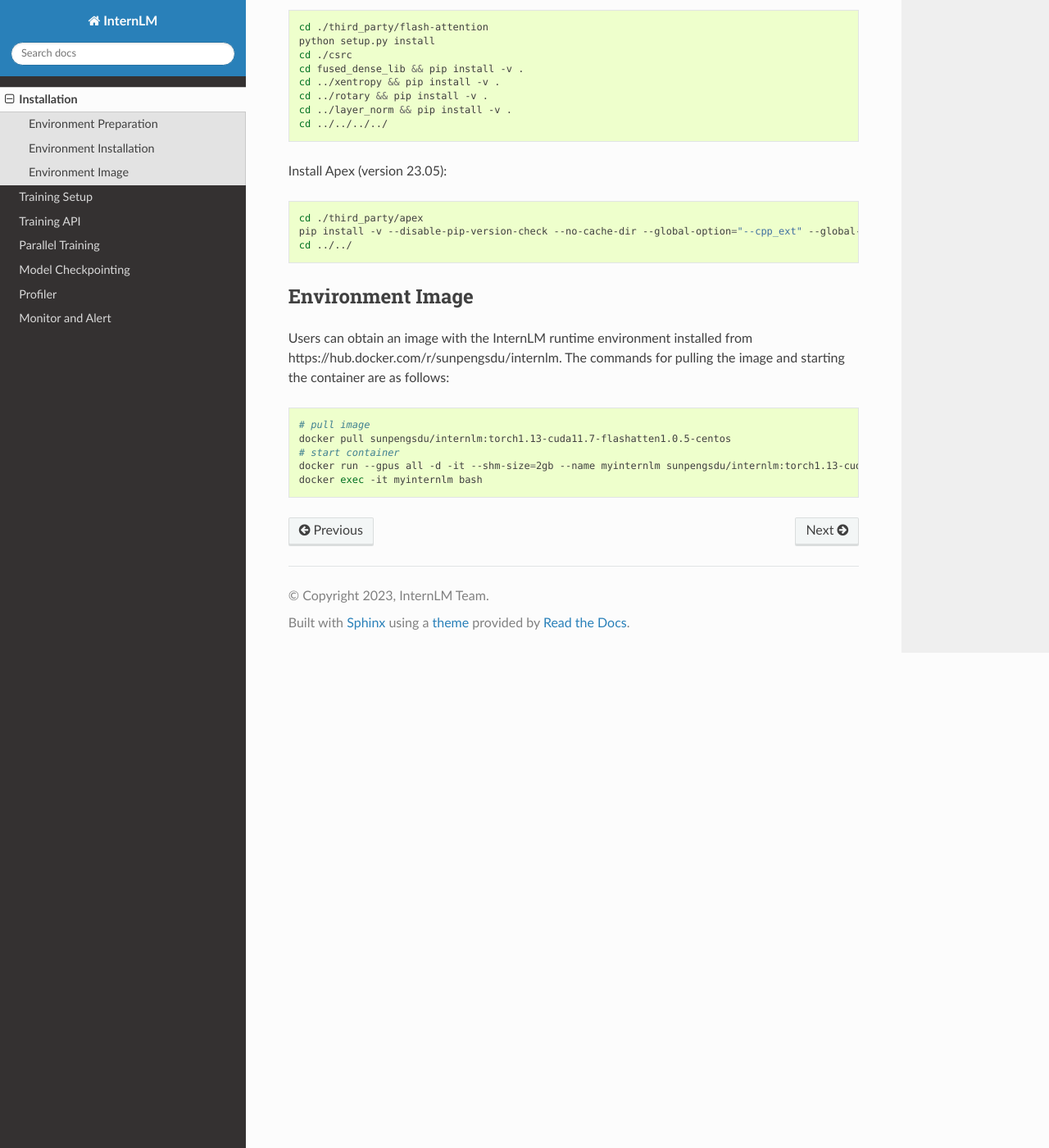
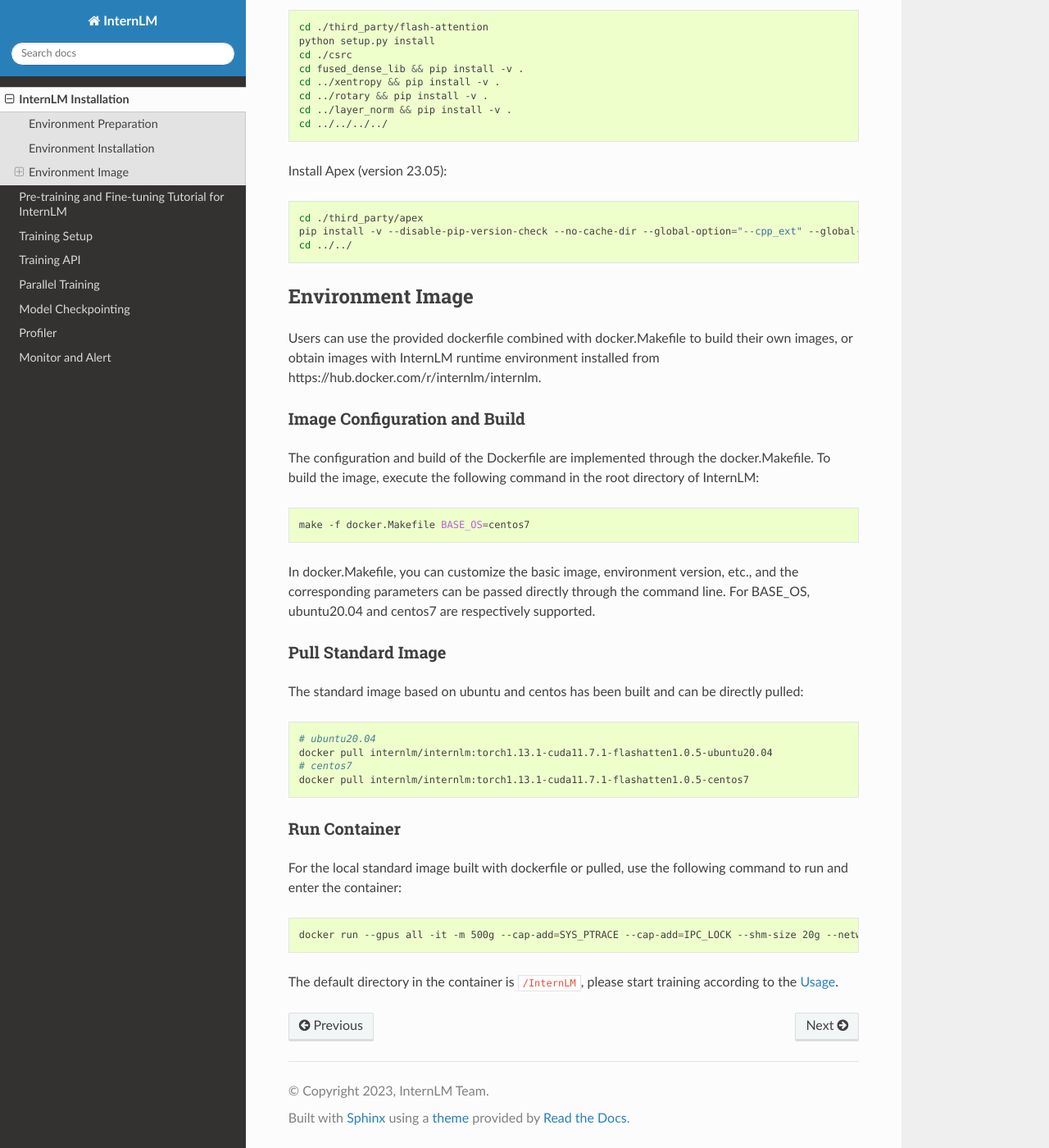
Before and after one commit to InternLM/InternLM, a Sphinx documentation site: the page built from doc/code-docs/source/install.md, in a window 1280 px wide and 1400 px high, scrolled down 1158 px. Shown: the whole window at 82% size. Built offline with Sphinx 7.4.7 and the Read the Docs theme 2.0.0, drawn with Linux system fonts in a browser that asks for light colours; some of the changed lines change nothing that is shown; some of the changed text lies outside the part shown.

Commit message:
reuse install and usage markdown

````diff
--- a/doc/code-docs/source/conf.py
+++ b/doc/code-docs/source/conf.py
@@ -24,7 +24,6 @@
 # https://www.sphinx-doc.org/en/master/usage/configuration.html#general-configuration
 
 extensions = [
-    "recommonmark",
     "sphinx_rtd_theme",
     "sphinx.ext.viewcode",
     "sphinx.ext.autodoc",
--- a/doc/code-docs/source/install.md
+++ b/doc/code-docs/source/install.md
@@ -1,70 +1,2 @@
-## Installation
-
-### Environment Preparation
-The required packages and corresponding version are shown as follows:
-- Python == 3.10
-- GCC == 10.2.0
-- MPFR == 4.1.0
-- CUDA >= 11.7
-- Pytorch >= 1.13.1
-- Transformers >= 4.28.0
-- Flash-Attention >= v1.0.5
-- Apex == 23.05
-- GPU with Ampere or Hopper architecture (such as H100, A100)
-- Linux OS
-
-After installing the above dependencies, some system environment variables need to be updated:
-```bash
-export CUDA_PATH={path_of_cuda_11.7}
-export GCC_HOME={path_of_gcc_10.2.0}
-export MPFR_HOME={path_of_mpfr_4.1.0}
-export LD_LIBRARY_PATH=${GCC_HOME}/lib64:${MPFR_HOME}/lib:${CUDA_PATH}/lib64:$LD_LIBRARY_PATH
-export PATH=${GCC_HOME}/bin:${CUDA_PATH}/bin:$PATH
-export CC=${GCC_HOME}/bin/gcc
-export CXX=${GCC_HOME}/bin/c++
+```{include} ../../en/install.md
 ```
-
-### Environment Installation
-Clone the project `internlm` and its dependent submodules from the github repository, as follows:
-```bash
-git clone git@github.com:InternLM/InternLM.git --recurse-submodules
-```
-
-It is recommended to build a Python-3.10 virtual environment using conda and install the required dependencies based on the `requirements/` files:
-```bash
-conda create --name internlm-env python=3.10 -y
-conda activate internlm-env
-cd internlm
-pip install -r requirements/torch.txt
-pip install -r requirements/runtime.txt
-```
-
-Install flash-attention (version v1.0.5):
-```bash
-cd ./third_party/flash-attention
-python setup.py install
-cd ./csrc
-cd fused_dense_lib && pip install -v .
-cd ../xentropy && pip install -v .
-cd ../rotary && pip install -v .
-cd ../layer_norm && pip install -v .
-cd ../../../../
-```
-
-Install Apex (version 23.05):
-```bash
-cd ./third_party/apex
-pip install -v --disable-pip-version-check --no-cache-dir --global-option="--cpp_ext" --global-option="--cuda_ext" ./
-cd ../../
-```
-
-### Environment Image
-Users can obtain an image with the InternLM runtime environment installed from https://hub.docker.com/r/sunpengsdu/internlm. The commands for pulling the image and starting the container are as follows:
-
-```bash
-# pull image
-docker pull sunpengsdu/internlm:torch1.13-cuda11.7-flashatten1.0.5-centos
-# start container
-docker run --gpus all -d -it --shm-size=2gb --name myinternlm sunpengsdu/internlm:torch1.13-cuda11.7-flashatten1.0.5-centos
-docker exec -it myinternlm bash
-```
````
